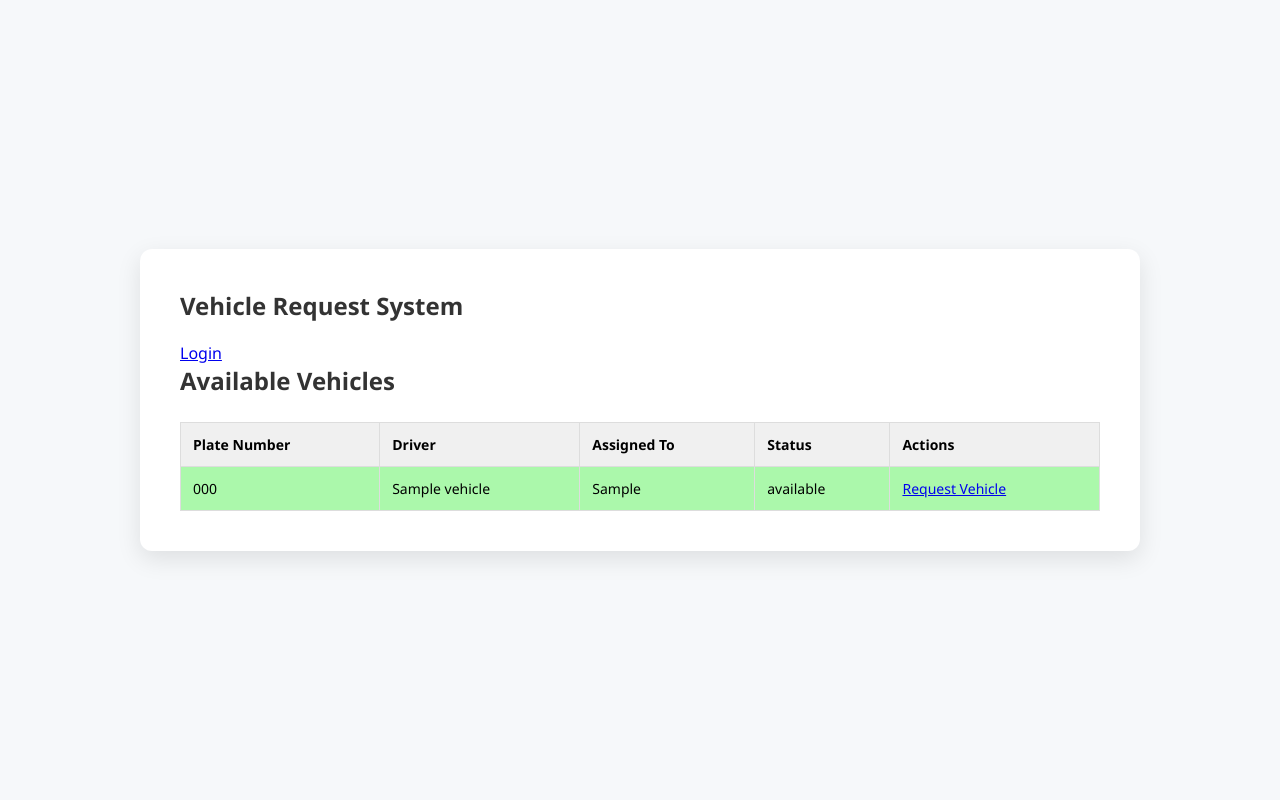
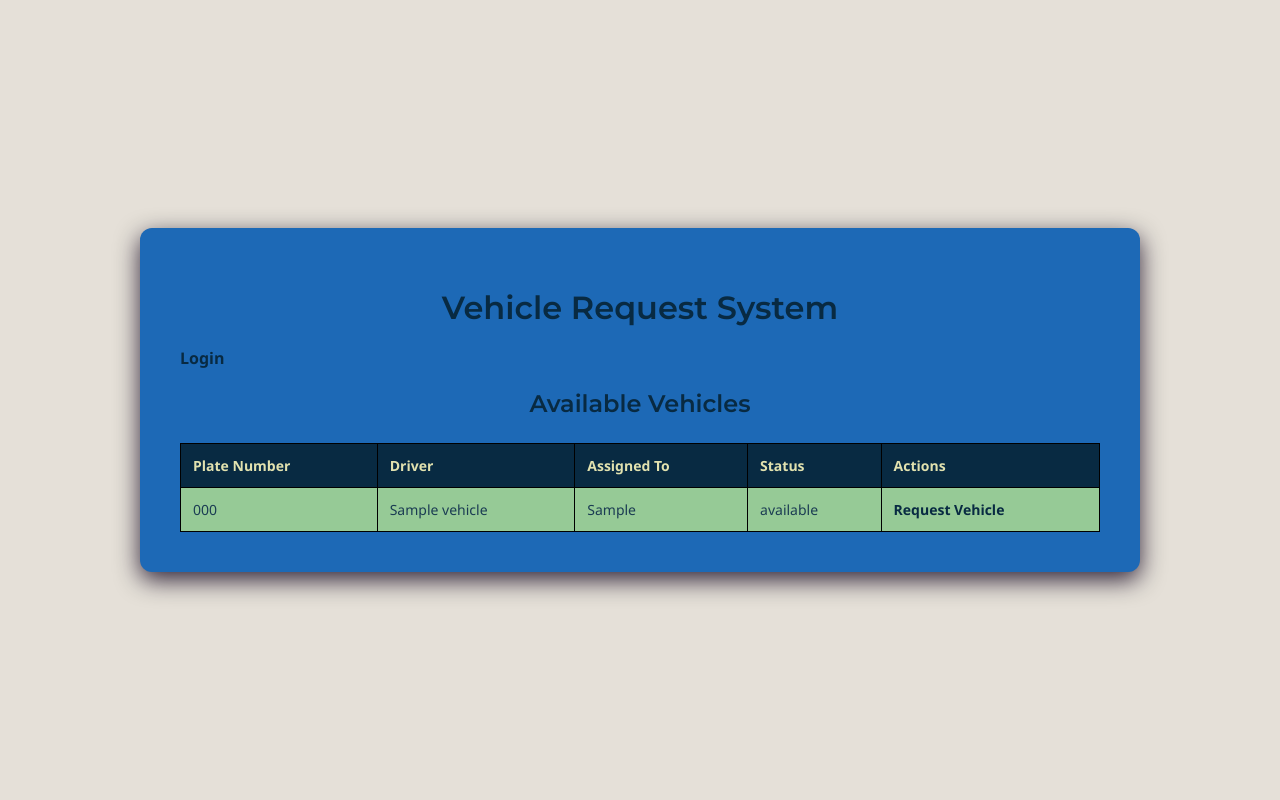
Before and after one commit to BananaQueue/VehicleRequestSystemPHP, a PHP site: page /dashboard.php in a window 1280 px wide. Run offline with PHP 8.4, Linux system fonts and the light colour scheme; tables that the repository leaves empty or names only in its code hold one stand-in row (values such as "Sample post").

Commit message:
Fixed color-palette, font-family and styling

```diff
--- a/admin/add_employee.php
+++ b/admin/add_employee.php
@@ -26,6 +26,7 @@ if ($_SERVER['REQUEST_METHOD'] === 'POST') {
     <meta charset="UTF-8">
     <title>Add Employee</title>
     <link rel="stylesheet" href="../styles.css">
+
 </head>
 <body>
 <div class="modal-container">
--- a/dashboard.php
+++ b/dashboard.php
@@ -32,16 +32,19 @@ if ($isAdmin) {
     <meta charset="UTF-8">
     <title>Vehicle Request Dashboard</title>
     <link rel="stylesheet" href="styles.css">
+    <link rel="preconnect" href="https://fonts.googleapis.com">
+    <link rel="preconnect" href="https://fonts.gstatic.com" crossorigin>
+    <link href="https://fonts.googleapis.com/css2?family=Montserrat:ital,wght@0,100..900;1,100..900&display=swap" rel="stylesheet">
 </head>
 <body>
 <div class="modal-container">
     <div class="modal">
         <header class="modal-header">
-            <h2>Vehicle Request System</h2>
+            <h1>Vehicle Request System</h1>
             <div class="auth-links">
                 <?php if ($username): ?>
                     <span>Welcome, <?= htmlspecialchars($username) ?>!</span>
-                    <a href="logout.php">Logout</a>
+                    <a href="logout.php" class="logout-button">Logout</a>
                 <?php else: ?>
                     <a href="login.php">Login</a>
                 <?php endif; ?>
@@ -79,16 +82,16 @@ if ($isAdmin) {
                         <td>
                             <?php if ($isAdmin): ?>
                                 <?php if ($vehicle['status'] === 'returning'): ?>
-                                    <a href="process_return.php?id=<?= $vehicle['id'] ?>">Accept return</a> |
-                                    <?php endif; ?>
+                                    <a href="process_return.php?id=<?= $vehicle['id'] ?>" onclick="return confirm('Return confirmed?')">Accept return</a> |
+                                <?php endif; ?>
                                 <a href="admin/edit_vehicle.php?id=<?= $vehicle['id'] ?>">Edit</a> |
                                 <a href="admin/delete_vehicle.php?id=<?= $vehicle['id'] ?>" onclick="return confirm('Delete vehicle?')">Delete</a>
                             <?php elseif ($isEmployee && $vehicle['status'] === 'available'): ?>
-                                <a href="request_vehicle.php?id=<?= $vehicle['id'] ?>" class="btn-request">Request Vehicle</a>
-                            <?php elseif ($vehicle['status'] === 'assigned' && $vehicle['assigned_to'] === $_SESSION['user']['name']): ?>
-                                <a href="return_vehicle.php?id=<?= $vehicle['id'] ?>" class="btn-return">Return Vehicle</a>
+                                <a href="request_vehicle.php?id=<?= $vehicle['id'] ?>" >Request Vehicle</a>
+                            <?php elseif ($vehicle['status'] === 'assigned' && $vehicle['assigned_to'] === $username): ?>
+                                <a href="return_vehicle.php?id=<?= $vehicle['id'] ?>" >Return Vehicle</a>
                             <?php elseif (!isset($_SESSION['user']) && $vehicle['status'] === 'available'): ?>
-                                <a href="login.php" class="btn-request">Request Vehicle</a>
+                                <a href="login.php" >Request Vehicle</a>
                             <?php else: ?>
                                 -
                             <?php endif; ?>
--- a/styles.css
+++ b/styles.css
@@ -1,3 +1,22 @@
+/*
+Color Palette
+Slate-ish:     #1B3C53
+Blueish:       #799EFF
+Cream:         #FEFFC4
+Light Mustard: #FFDE63
+Orange-ish:    #FFBC4C
+Gray:          #E5E0D8
+*/
+:root{
+    --slate-ish: #082a42;
+    --blue-ish:  #1d69b6;
+    --clay-ish:  #4682A9;
+    --cream-ish: #e2e2af;
+    --gray-ish:  #E5E0D8;
+
+}
+
+
 /* General Reset */
 * {
     margin: 0;
@@ -8,33 +27,45 @@
 /* Body & Modal Container */
 body {
     font-family: 'Segoe UI', Tahoma, Geneva, Verdana, sans-serif;
-    background-color: #f6f8fa;
+    background-color: #E5E0D8;
     display: flex;
     justify-content: center;
     align-items: center;
     min-height: 100vh;
+    color:#1B3C53;
 }
 
 .modal-container {
-    background-color: #ffffff;
+    background-color: var(--blue-ish);
     border-radius: 12px;
     padding: 40px;
     width: 90%;
     max-width: 1000px;
-    box-shadow: 0 8px 24px rgba(0, 0, 0, 0.1);
+    box-shadow: 0 8px 24px rgba(14, 0, 27, 0.842);
 }
 
 /* Headings */
 h1, h2, h3 {
-    margin-bottom: 20px;
+    font-family: Montserrat, sans-serif;
+    margin: 20px 0 20px 0;
     font-weight: 600;
-    color: #333;
+    color: var(--slate-ish);
+    text-align: center;
 }
+
+a{
+    text-decoration: none;
+    font-weight: 600;
+    color: var(--slate-ish);
+}
+
 
 /* Buttons */
 button, .button-link {
-    background-color: #6c63ff;
-    color: white;
+    background-color: var(--clay-ish);
+    color: var(--slate-ish);
+    font-family: Montserrat, sans-serif;
+    font-weight: 900;
     padding: 10px 18px;
     border: none;
     border-radius: 8px;
@@ -69,31 +117,36 @@ table {
     width: 100%;
     border-collapse: collapse;
     margin-top: 25px;
+
 }
 
 th, td {
     padding: 12px;
-    border: 1px solid #ddd;
+    border: 1px solid black ;
     text-align: left;
     font-size: 14px;
 }
 
 th {
-    background-color: #f0f0f0;
+    background-color: var(--slate-ish);
+    color: var(--cream-ish);
     font-weight: 600;
+}
+tr{
+    background-color: var(--cream-ish);
 }
 
 /* Row coloring based on status */
 tr.available {
-    background-color: #abf8ab; /* pastel green */
+    background-color: #96ca96; /* pastel green */
 }
 
 tr.assigned {
-    background-color: #f7dc93; /* pastel yellow */
+    background-color: #c5b485; /* pastel yellow */
 }
 
 tr.unavailable {
-    background-color: #fcabab; /* pastel red */
+    background-color: #af7474; /* pastel red */
 }
 
 /* Top action rows */
```
Also changed, not shown: other parts of styles.css (+22 -5 lines).
